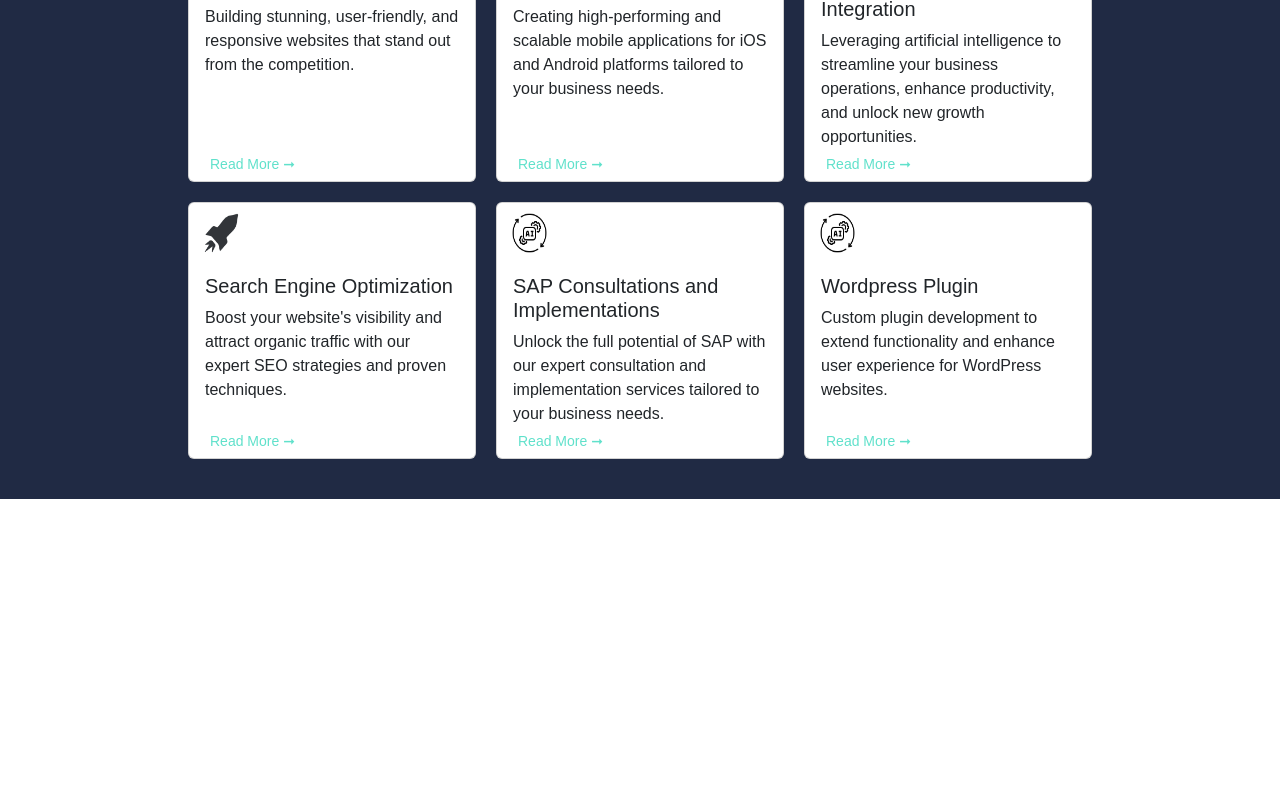
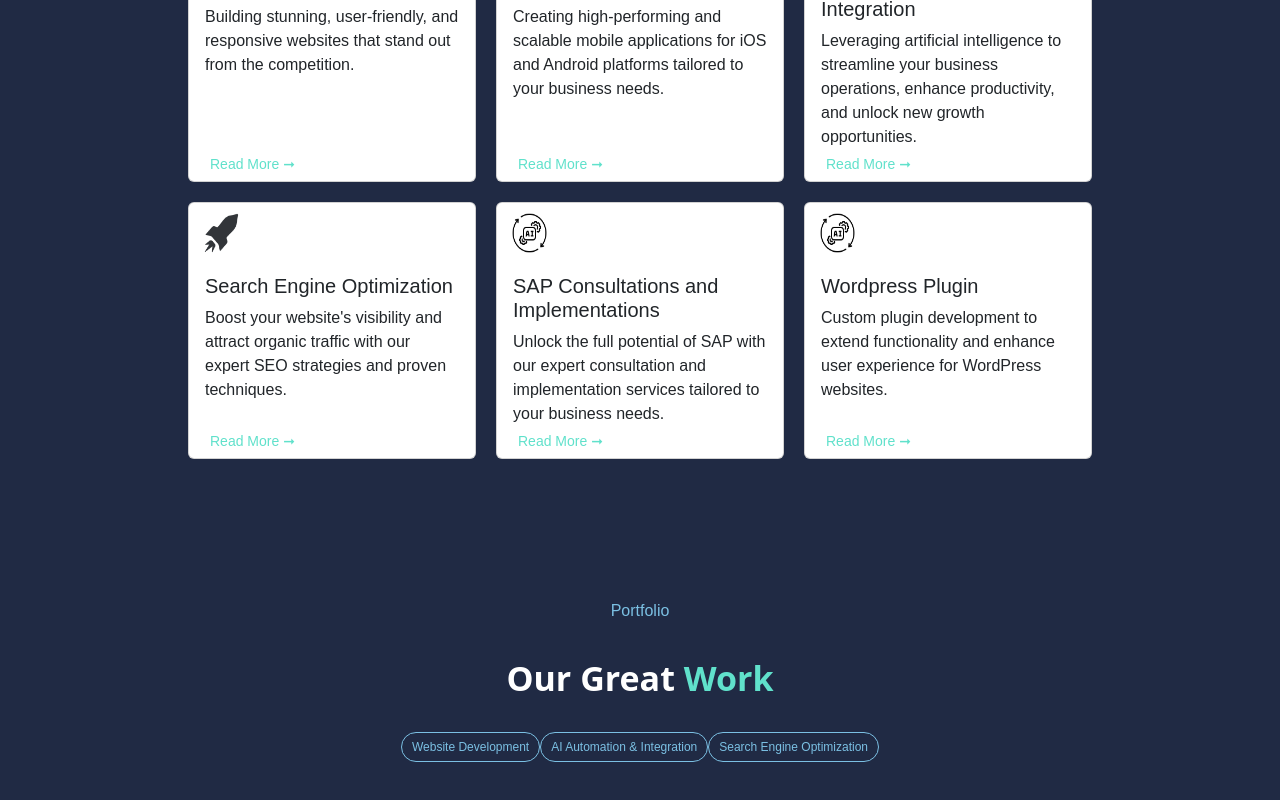
Before and after one commit to SaranshGolash/SoftwareAgencyCRM, a React (Create React App) app in the folder client/: page / in a window 1280 px wide. Shown: the part 768-1568 px from the top of the page. Before the commit the page ends 1267 px from the top, so only its background shows below. Built offline with nearby package versions, Linux system fonts and the light colour scheme.

Commit message:
Started to work on HeaderAboutWork Component

```diff
--- a/client/src/components/Button.jsx
+++ b/client/src/components/Button.jsx
@@ -1,5 +1,3 @@
-import React from "react";
-
 function Button({textbtn, href, style}) {
     return(
         <button style={style} href={href}>{textbtn}</button>
--- a/client/src/components/Header.jsx
+++ b/client/src/components/Header.jsx
@@ -1,7 +1,7 @@
-import React from "react";
 import NavBar from "./NavBar";
 import HeaderBody from "./HeaderBody";
 import HeaderServices from "./HeaderServices";
+import HeaderAboutWork from "./HeaderAboutWork";
 
 function Header() {
     const links = [
@@ -24,6 +24,7 @@ function Header() {
         <div style={{display:'flex', flexDirection:'column', gap:'100px'}}>
             <HeaderBody />
             <HeaderServices />
+            <HeaderAboutWork />
         </div>
         </>
     );
--- a/client/src/components/HeaderAboutWork.jsx
+++ b/client/src/components/HeaderAboutWork.jsx
@@ -0,0 +1,56 @@
+import Button from "./Button";
+
+function HeaderAboutWork() {
+
+    const btnStyle = {
+        background: 'none',
+        margin: 'none',
+        border: '1px solid #7BC0E3',
+        color: '#7BC0E3',
+        padding: '5px 10px',
+        borderRadius: '20px',
+        cursor: 'pointer',
+        fontSize: '12px',
+    };
+
+    const aboutWorkStyle = {
+        display: 'flex',
+        justifyContent: 'center',
+        alignItems: 'center',
+        flexFlow: 'Column nowrap',
+        gap: '15px',
+        margin: '20px'
+    };
+
+    const aboutWorkTitleStyle = {
+        display: 'flex',
+        justifyContent: 'center',
+        alignItems: 'center',
+        flexFlow: 'Column nowrap',
+        gap: '25px'
+    }
+
+    const titleStyle = {
+        color: '#FFFFFF',
+        paddingTop: '10px',
+        fontFamily: 'system-ui, -apple-system, BlinkMacSystemFont, "Segoe UI", Roboto, Helvetica, Arial, sans-serif',
+        fontWeight: 'bold',
+        fontSize: '34px'
+    };
+
+    return (
+        <div className="aboutwork-main" style={aboutWorkStyle}>
+            <div className="aboutwork-title" style={aboutWorkTitleStyle}>
+                <span style={{color: '#7BC0E3'}}>Portfolio</span>
+                <h3 style={titleStyle}>Our Great <span style={{color: '#60E1CB'}}>Work</span></h3>
+                <div className="aboutwork-btn">
+                    <Button textbtn={'Website Development'} href={''} style={btnStyle}/>
+                    <Button textbtn={'AI Automation & Integration'} href={''} style={btnStyle}/>
+                    <Button textbtn={'Search Engine Optimization'} href={''} style={btnStyle}/>
+                </div>
+            </div>
+        </div>
+    );
+}
+
+export default HeaderAboutWork;
--- a/client/src/components/HeaderBody.jsx
+++ b/client/src/components/HeaderBody.jsx
@@ -1,4 +1,3 @@
-import React from "react";
 import Button from "./Button";
 function HeaderBody() {
 
--- a/client/src/components/HeaderServices.jsx
+++ b/client/src/components/HeaderServices.jsx
@@ -1,4 +1,3 @@
-import React from "react";
 import Button from "./Button";
 import Card from 'react-bootstrap/Card';
 
--- a/client/src/components/NavBar.jsx
+++ b/client/src/components/NavBar.jsx
@@ -1,5 +1,4 @@
 import {useState} from 'react';
-import Button from 'react-bootstrap/Button';
 import Container from 'react-bootstrap/Container';
 import Form from 'react-bootstrap/Form';
 import Nav from 'react-bootstrap/Nav';
```
